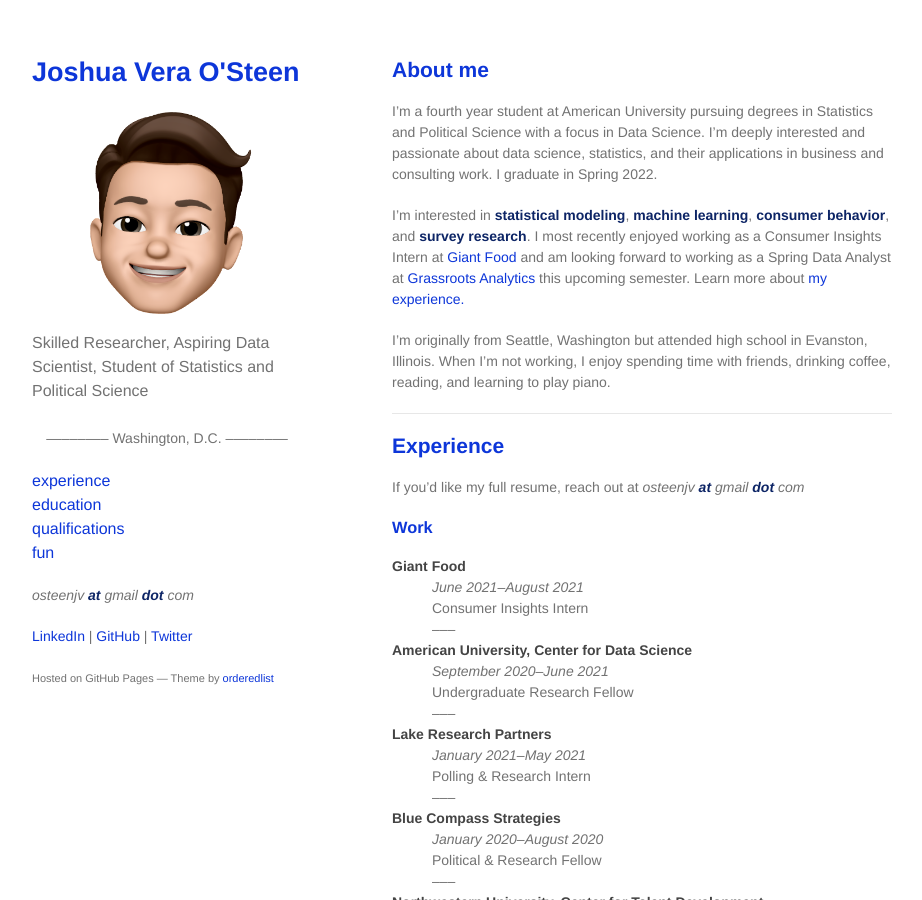
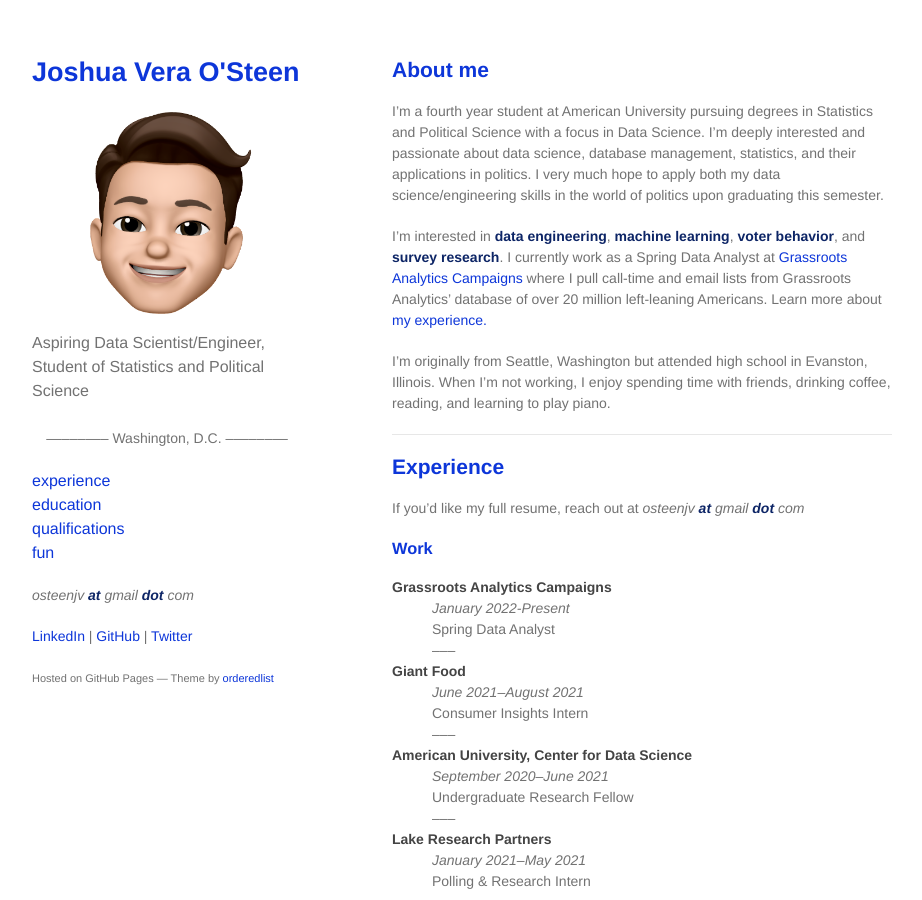
Before and after one commit to JVOsteen/JVOsteen.github.io, a Jekyll site: the page built from index.md, in a window 1280 px wide and 900 px high. Shown: the whole window, without its empty margins (178-1100 px from the left). Built offline with Jekyll 4.4.1, drawn with Linux system fonts in a browser that asks for light colours; our own code applies the rules of GitHub Pages for plain Markdown files; some of the changed text lies outside the part shown.

Commit message:
edits 1/26/22

```diff
--- a/_config.yml
+++ b/_config.yml
@@ -1,6 +1,6 @@
 title: Joshua Vera O'Steen
 logo: ./assets/img/joshmemoji.png
-description: Skilled Researcher, Aspiring Data Scientist, Student of Statistics and Political Science
+description: Aspiring Data Scientist/Engineer, Student of Statistics and Political Science
 location: –––––––– Washington, D.C. ––––––––
 show_downloads: false
 google_analytics:
--- a/index.md
+++ b/index.md
@@ -2,9 +2,9 @@
 layout: default
 ---
 ## About me
-I'm a fourth year student at American University pursuing degrees in Statistics and Political Science with a focus in Data Science. I’m deeply interested and passionate about data science, statistics, and their applications in business and consulting work. I graduate in Spring 2022.
+I'm a fourth year student at American University pursuing degrees in Statistics and Political Science with a focus in Data Science. I’m deeply interested and passionate about data science, database management, statistics, and their applications in politics. I very much hope to apply both my data science/engineering skills in the world of politics upon graduating this semester.
 
-I'm interested in **statistical modeling**, **machine learning**, **consumer behavior**, and **survey research**. I most recently enjoyed working as a Consumer Insights Intern at [Giant Food](https://www.giantfood.com) and am looking forward to working as a Spring Data Analyst at [Grassroots Analytics](https://campaigns.grassrootsanalytics.com/?hsLang=en) this upcoming semester. Learn more about [my experience.](./#experience)
+I'm interested in **data engineering**, **machine learning**, **voter behavior**, and **survey research**. I currently work as a Spring Data Analyst at [Grassroots Analytics Campaigns](https://campaigns.grassrootsanalytics.com/?hsLang=en)  where I pull call-time and email lists from Grassroots Analytics' database of over 20 million left-leaning Americans. Learn more about [my experience.](./#experience)
 
 I'm originally from Seattle, Washington but attended high school in Evanston, Illinois. When I'm not working, I enjoy spending time with friends, drinking coffee, reading, and learning to play piano.
 
@@ -14,6 +14,11 @@
 If you'd like my full resume, reach out at *osteenjv **at** gmail **dot** com*
 
 ### Work
+Grassroots Analytics Campaigns
+: _January 2022-Present_
+: Spring Data Analyst
+: –––
+
 Giant Food
 : _June 2021–August 2021_
 : Consumer Insights Intern
@@ -99,16 +104,18 @@
 |                  | Intro to Computer Science II						   | CSC208               |
 |                  | Statistical Programming in R                          | STAT412              |
 |                  | Databases and Big Data                                | ITEC470              |
-|                  | Intro to Data Mining*                                 | CSC480               |
+|                  | Intro to Data Mining                                  | CSC480               |
+|                  | Database Management Systems*                          | CSC434               |
+|                  | Python for Data Science*                              | DATA425              |
 | Math/Statistics  | Linear Algebra                                        | MATH310              |
 |                  | Calculus III						                   | MATH313              |
 |                  | Intermediate Statistics							   | STAT302              |
 |                  | Probability                                           | MATH401              |
 |                  | Regression                                            | STAT415              |
 |                  | Data Science                                          | STAT413              |
-|                  | Intro to Survey Sampling*                             | STAT405              |
-|                  | Applied Multivariate Analysis*                        | STAT520              |
-|                  | Statistical Machine Learning*                         | STAT427              |
+|                  | Intro to Survey Sampling                              | STAT405              |
+|                  | Applied Multivariate Analysis                         | STAT520              |
+|                  | Statistical Machine Learning                          | STAT427              |
 
 _*_ Course in progress
 
```
